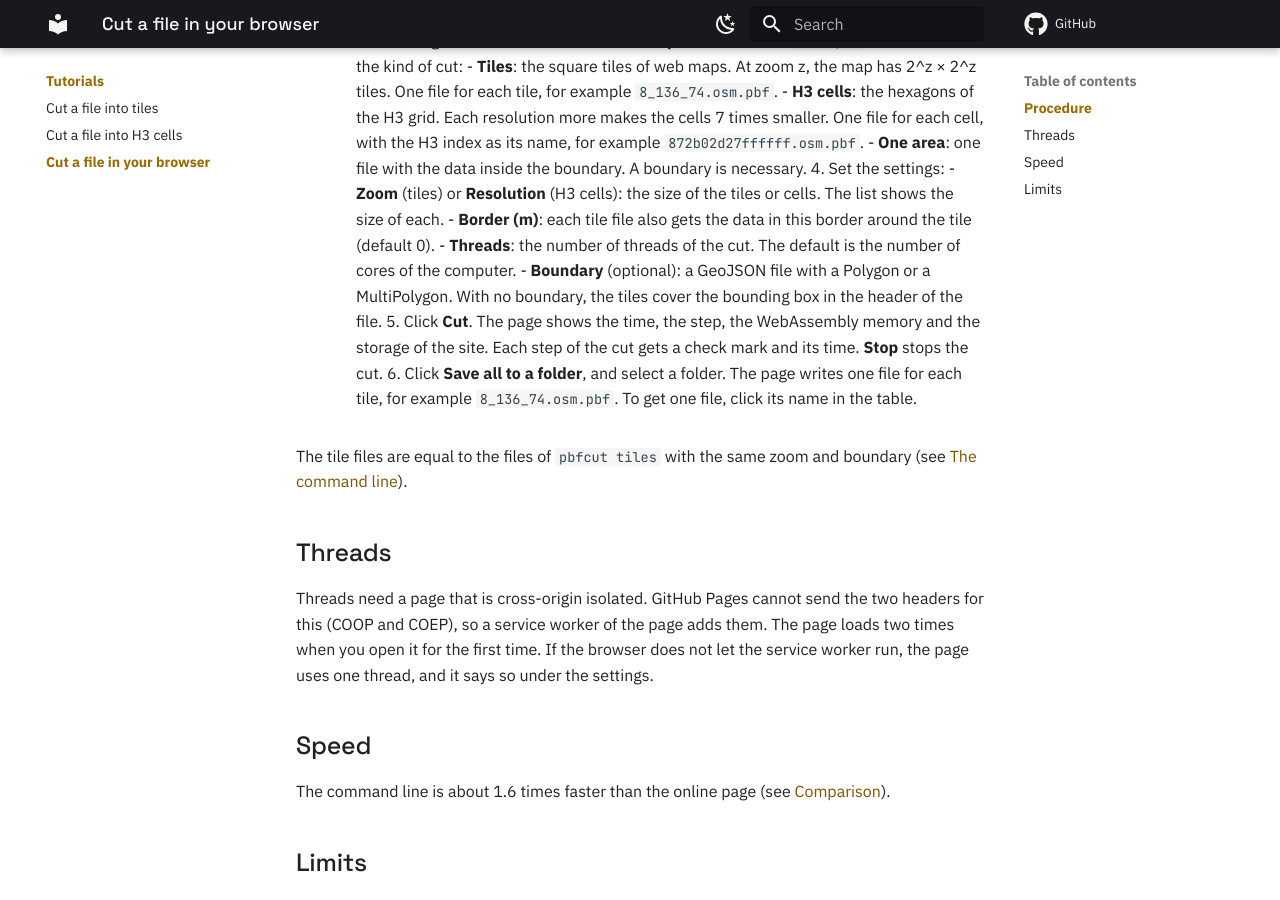
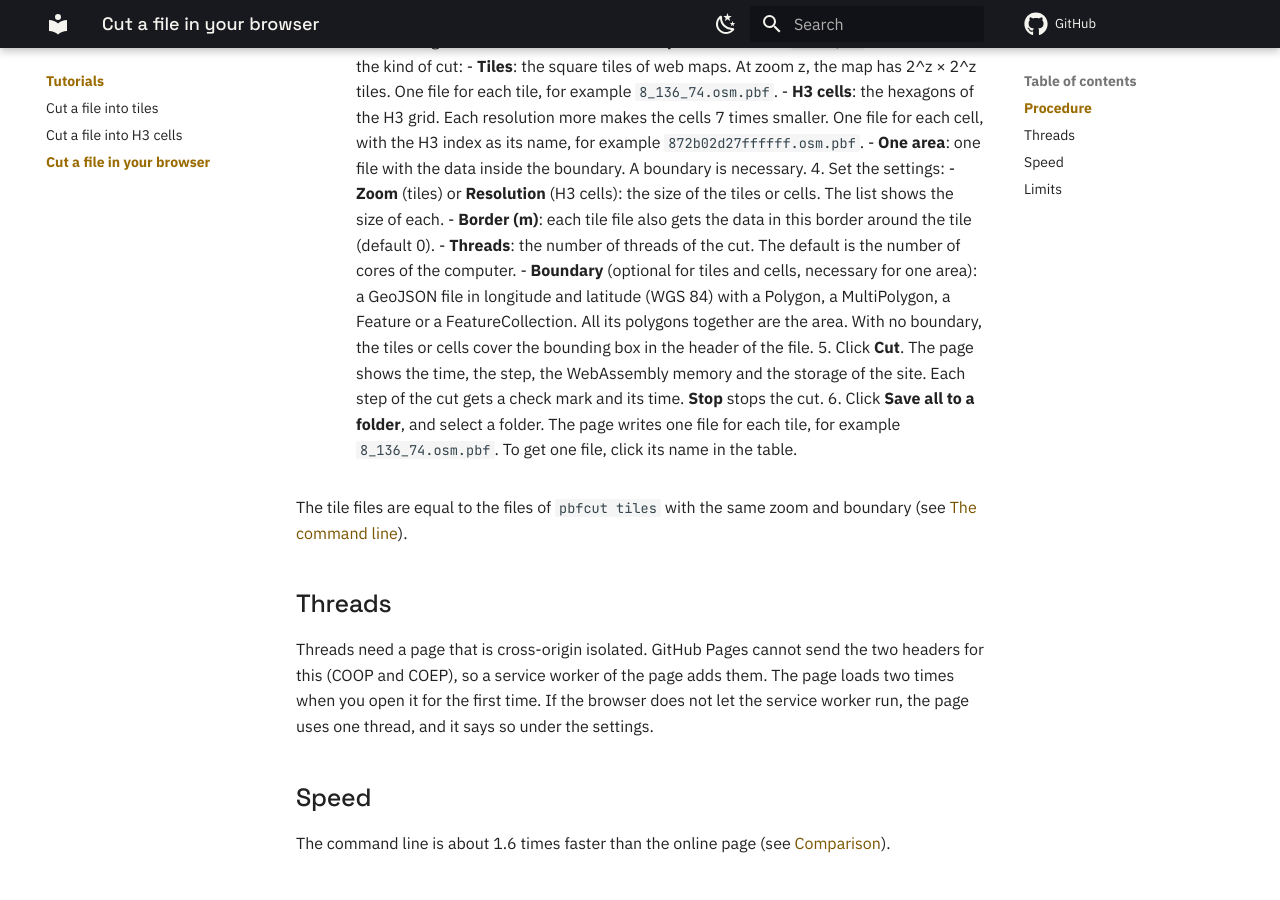
Before and after one commit to Khoshkhah/pbfcut, an MkDocs documentation site: the page built from docs/tutorials/online-page.md, in a window 1280 px wide and 900 px high, scrolled down 713 px. Built offline with MkDocs 1.6.1 and Material for MkDocs 9.7.7, drawn with Linux system fonts in a browser that asks for light colours; comment, search, counter and statistics services are not loaded.

Commit message:
The page and the manual: the format of the boundary file
GeoJSON in longitude and latitude (WGS 84): a Polygon, a MultiPolygon, a Feature or a
FeatureCollection; all its polygons together are the area.

Co-Authored-By: Claude Opus 5.5 <noreply@anthropic.com>

```diff
--- a/docs/tutorials/online-page.md
+++ b/docs/tutorials/online-page.md
@@ -29,8 +29,9 @@ folder. On a phone, the page downloads one file at a time.
     - **Zoom** (tiles) or **Resolution** (H3 cells): the size of the tiles or cells. The list shows the size of each.
     - **Border (m)**: each tile file also gets the data in this border around the tile (default 0).
     - **Threads**: the number of threads of the cut. The default is the number of cores of the computer.
-    - **Boundary** (optional): a GeoJSON file with a Polygon or a MultiPolygon. With no boundary, the tiles cover the
-      bounding box in the header of the file.
+    - **Boundary** (optional for tiles and cells, necessary for one area): a GeoJSON file in longitude and latitude
+      (WGS 84) with a Polygon, a MultiPolygon, a Feature or a FeatureCollection. All its polygons together are the
+      area. With no boundary, the tiles or cells cover the bounding box in the header of the file.
 5. Click **Cut**. The page shows the time, the step, the WebAssembly memory and the storage of the site. Each step
    of the cut gets a check mark and its time. **Stop** stops the cut.
 6. Click **Save all to a folder**, and select a folder. The page writes one file for each tile, for example
```
Also changed, not shown: 1 other file.
